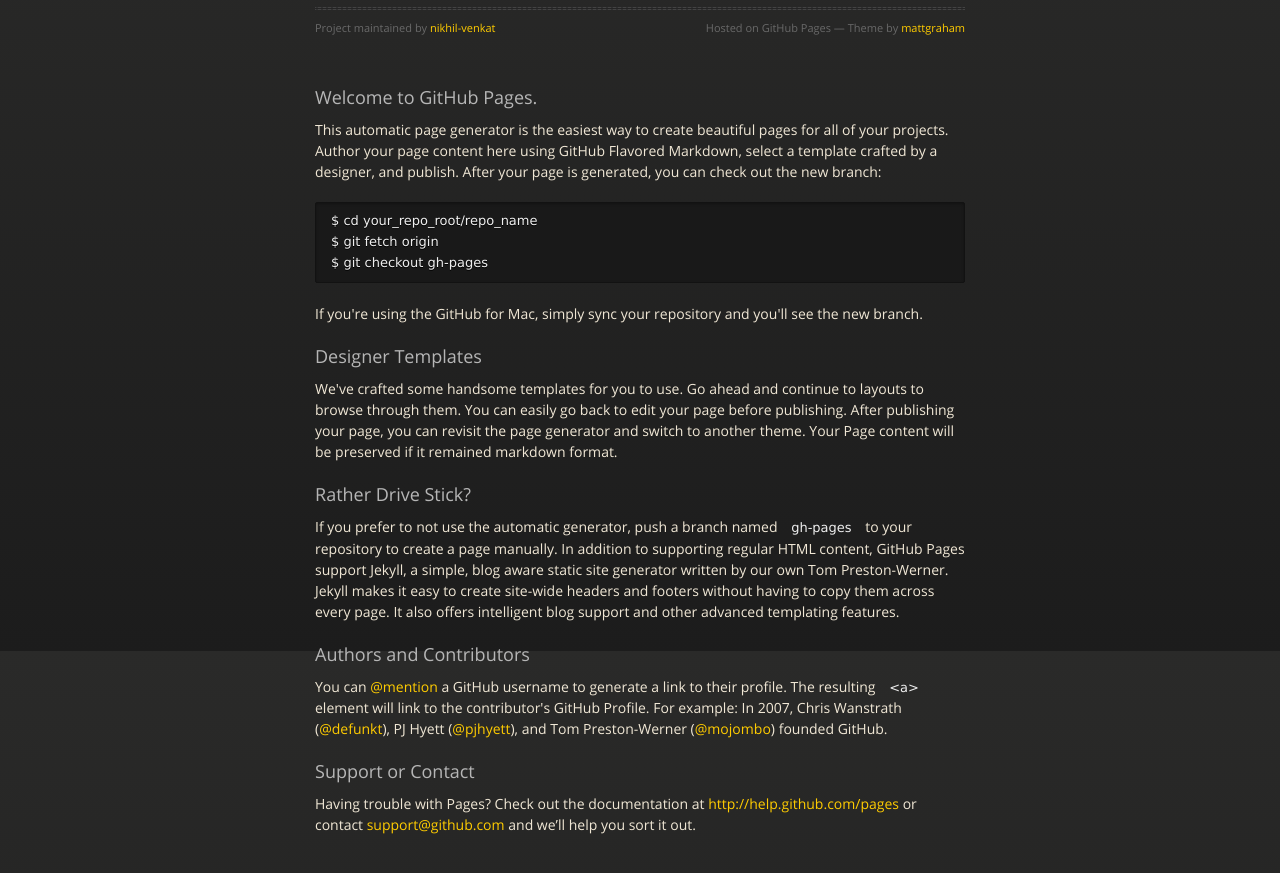
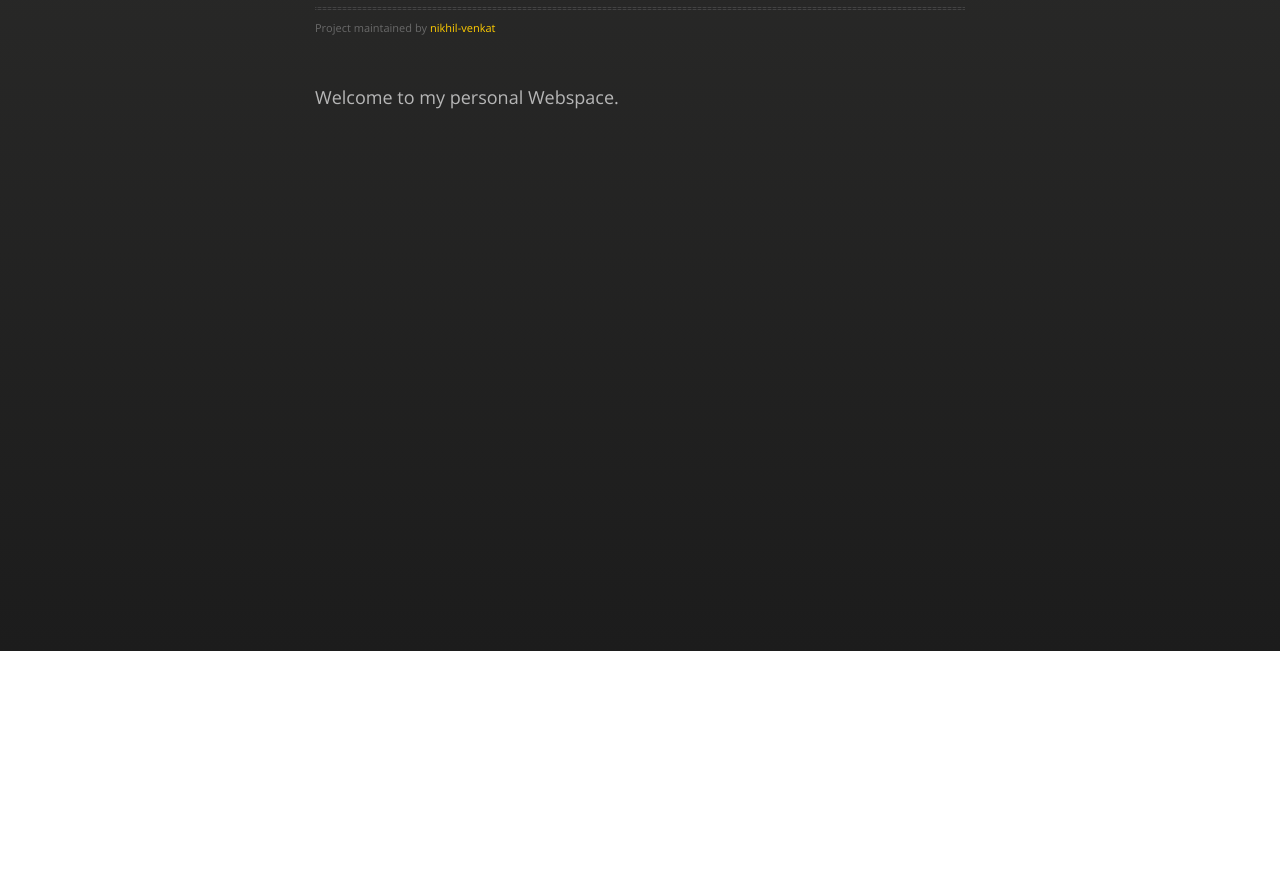
Before and after one commit to nikhil-venkat/nikhil-venkat.github.com, a plain HTML site: page index.html in a window 1280 px wide. Shown: the part 149-1022 px from the top of the page. After the commit the page ends 800 px from the top, so only its background shows below. Drawn offline with nearby package versions, Linux system fonts and the light colour scheme.

Commit message:
Landing page changes

```diff
--- a/index.html
+++ b/index.html
@@ -3,7 +3,7 @@
   <head>
     <meta charset="utf-8">
     <meta http-equiv="X-UA-Compatible" content="chrome=1">
-    <title>nikhil-venkat.github.com by nikhil-venkat</title>
+    <title>nikhil-venkat</title>
     <link rel="stylesheet" href="stylesheets/styles.css">
     <link rel="stylesheet" href="stylesheets/pygment_trac.css">
     <script src="https://ajax.googleapis.com/ajax/libs/jquery/1.7.1/jquery.min.js"></script>
@@ -25,44 +25,15 @@
       </div><!-- end header -->
 
     <div class="wrapper">
-
       	<section>
 	        <div id="title">
 	          <h1>nikhil-venkat.github.com</h1>
 	          <p></p>
 	          <hr>
 	          <span class="credits left">Project maintained by <a href="https://github.com/nikhil-venkat">nikhil-venkat</a></span>
-          <span class="credits right">Hosted on GitHub Pages &mdash; Theme by <a href="http://twitter.com/#!/michigangraham">mattgraham</a></span>
 	        </div>
-
-        <h3>Welcome to GitHub Pages.</h3>
-
-<p>This automatic page generator is the easiest way to create beautiful pages for all of your projects. Author your page content here using GitHub Flavored Markdown, select a template crafted by a designer, and publish. After your page is generated, you can check out the new branch:</p>
-
-<pre><code>$ cd your_repo_root/repo_name
-$ git fetch origin
-$ git checkout gh-pages
-</code></pre>
-
-<p>If you're using the GitHub for Mac, simply sync your repository and you'll see the new branch.</p>
-
-<h3>Designer Templates</h3>
-
-<p>We've crafted some handsome templates for you to use. Go ahead and continue to layouts to browse through them. You can easily go back to edit your page before publishing. After publishing your page, you can revisit the page generator and switch to another theme. Your Page content will be preserved if it remained markdown format.</p>
-
-<h3>Rather Drive Stick?</h3>
-
-<p>If you prefer to not use the automatic generator, push a branch named <code>gh-pages</code> to your repository to create a page manually. In addition to supporting regular HTML content, GitHub Pages support Jekyll, a simple, blog aware static site generator written by our own Tom Preston-Werner. Jekyll makes it easy to create site-wide headers and footers without having to copy them across every page. It also offers intelligent blog support and other advanced templating features.</p>
-
-<h3>Authors and Contributors</h3>
-
-<p>You can <a href="https://github.com/blog/821" class="user-mention">@mention</a> a GitHub username to generate a link to their profile. The resulting <code>&lt;a&gt;</code> element will link to the contributor's GitHub Profile. For example: In 2007, Chris Wanstrath (<a href="https://github.com/defunkt" class="user-mention">@defunkt</a>), PJ Hyett (<a href="https://github.com/pjhyett" class="user-mention">@pjhyett</a>), and Tom Preston-Werner (<a href="https://github.com/mojombo" class="user-mention">@mojombo</a>) founded GitHub.</p>
-
-<h3>Support or Contact</h3>
-
-<p>Having trouble with Pages? Check out the documentation at <a href="http://help.github.com/pages">http://help.github.com/pages</a> or contact <a href="mailto:support@github.com">support@github.com</a> and we’ll help you sort it out.</p>
+	        <h3>Welcome to my personal Webspace.</h3>
 	      </section>
-
     </div>
     <!--[if !IE]><script>fixScale(document);</script><![endif]-->
 
```
Lines whose indentation alone changed are shown as unchanged.
